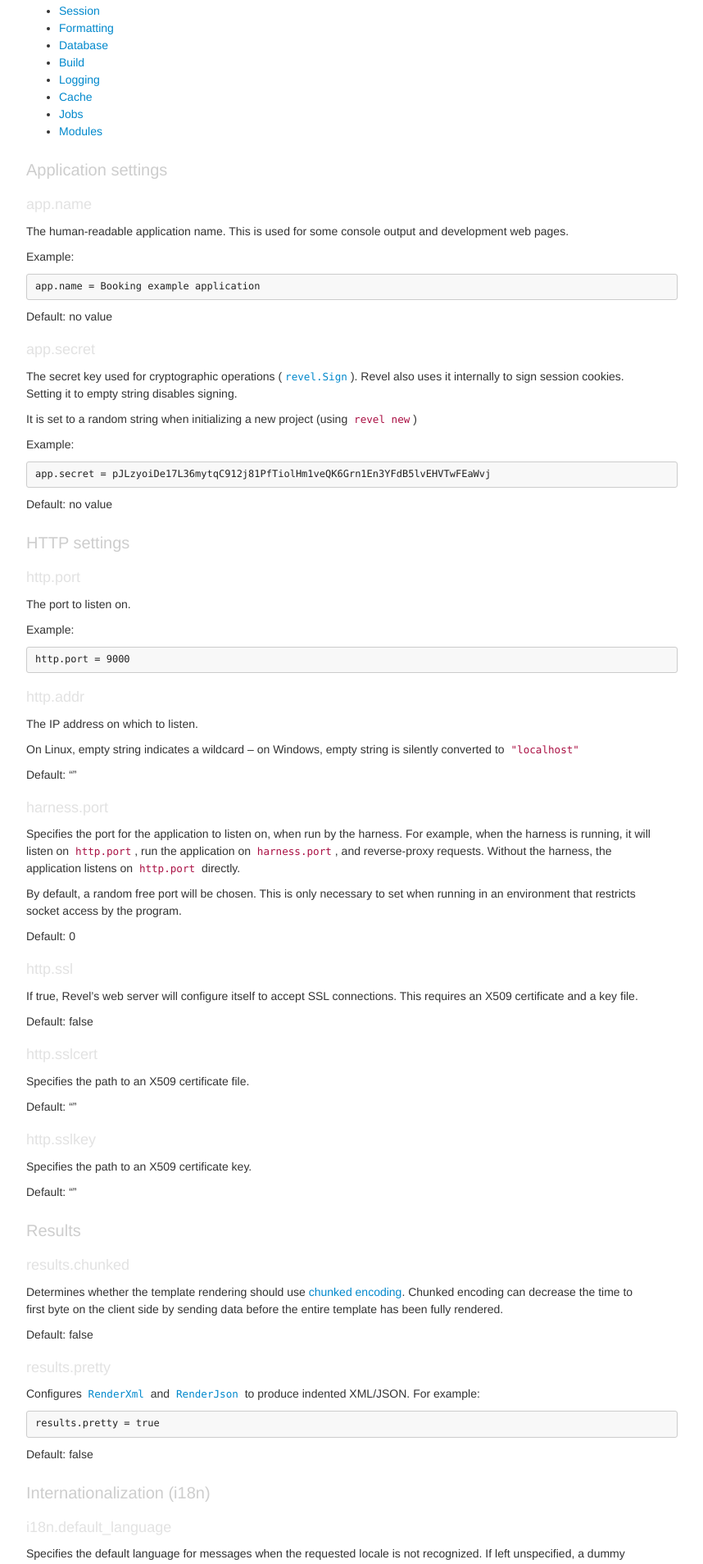
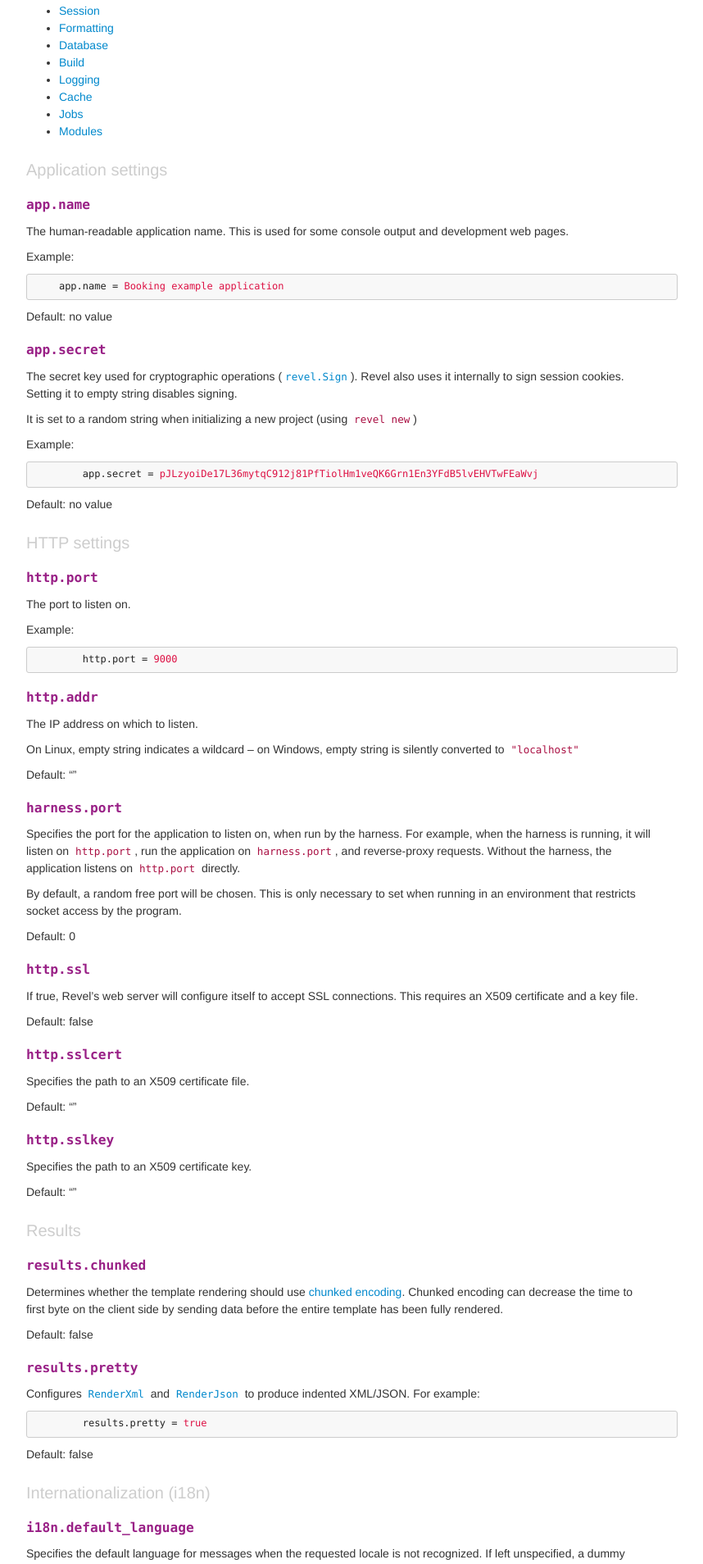
Before and after one commit to revel/revel.github.io, a Jekyll site: the page built from manual/appconf.md, in a window 1280 px wide. Shown: the part 2284-4192 px from the top of the page at 82% size, without its empty margins (358-1216 px from the left). Built offline with Jekyll 4.4.1, drawn with Linux system fonts in a browser that asks for light colours; nearby versions of some CDN libraries; some of the changed text lies outside the part shown.

Commit message:
tidy some formatting

```diff
--- a/css/revel.3.css
+++ b/css/revel.3.css
@@ -178,6 +178,15 @@ h4 {
     margin-left: 15px;
 }
 
+/* uses mainly on appconf */
+h4 code {
+    font-weight: bold;
+    color: #992086 !important;
+    margin-left: 0;
+    padding-left: 0;
+
+}
+
 .alert {
     margin-left: 30px;
     margin-right: 40px;
--- a/manual/appconf.md
+++ b/manual/appconf.md
@@ -137,19 +137,19 @@ if revel.Config.BoolDefault("myapp.remote_enabled", false) {
 
 ### Application settings
 
-#### app.name
+#### `app.name`
 
 The human-readable application name. This is used for some console output and
 development web pages.
 
 Example:
-
+{% highlight ini %}
     app.name = Booking example application
-
+{% endhighlight %}
 Default: no value
 
 
-#### app.secret
+#### `app.secret`
 
 The secret key used for cryptographic operations
 ([`revel.Sign`](../docs/godoc/util.html#Sign)).  Revel also uses it internally
@@ -158,9 +158,9 @@ to sign session cookies.  Setting it to empty string disables signing.
 It is set to a random string when initializing a new project (using `revel new`)
 
 Example:
-
+{% highlight ini %}
 	app.secret = pJLzyoiDe17L36mytqC912j81PfTiolHm1veQK6Grn1En3YFdB5lvEHVTwFEaWvj
-
+{% endhighlight %}
 Default: no value
 
 
@@ -168,16 +168,16 @@ Default: no value
 
 ### HTTP settings
 
-#### http.port
+#### `http.port`
 
 The port to listen on.
 
 Example:
+{% highlight ini %}
+	http.port = 9000
+{% endhighlight %}
 
-	http.port = 9000
-
-
-#### http.addr
+#### `http.addr`
 
 The IP address on which to listen.
 
@@ -187,7 +187,7 @@ silently converted to `"localhost"`
 Default: ""
 
 
-#### harness.port
+#### `harness.port`
 
 Specifies the port for the application to listen on, when run by the harness.
 For example, when the harness is running, it will listen on `http.port`, run the
@@ -200,7 +200,7 @@ when running in an environment that restricts socket access by the program.
 Default: 0
 
 
-#### http.ssl
+#### `http.ssl`
 
 If true, Revel's web server will configure itself to accept SSL connections. This
 requires an X509 certificate and a key file.
@@ -208,14 +208,14 @@ requires an X509 certificate and a key file.
 Default: false
 
 
-#### http.sslcert
+#### `http.sslcert`
 
 Specifies the path to an X509 certificate file.
 
 Default: ""
 
 
-#### http.sslkey
+#### `http.sslkey`
 
 Specifies the path to an X509 certificate key.
 
@@ -226,7 +226,7 @@ Default: ""
 
 ### Results
 
-#### results.chunked
+#### `results.chunked`
 
 Determines whether the template rendering should use
 [chunked encoding](en.wikipedia.org/wiki/Chunked_transfer_encoding).  Chunked
@@ -237,14 +237,14 @@ Default: false
 
 <a name="results.pretty"></a>
 
-#### results.pretty
+#### `results.pretty`
 
 Configures [`RenderXml`](../docs/godoc/controller.html#RenderXml) and
 [`RenderJson`](../docs/godoc/controller.html#RenderJson) to produce indented
 XML/JSON.  For example:
-
+{% highlight ini %}
 	results.pretty = true
-
+{% endhighlight %}
 Default: false
 
 <a name="Internationalization"></a>
@@ -254,20 +254,20 @@ Default: false
 
 <a name="i18n.default_language"></a>
 
-#### i18n.default_language
+#### `i18n.default_language`
 
 Specifies the default language for messages when the requested locale is not
 recognized.  If left unspecified, a dummy message is returned to those requests.
 
 For example:
-
+{% highlight ini %}
 	i18n.default_language = en
-
+{% endhighlight %}
 Default: ""
 
 <a name="i18n.cookie"></a>
 
-#### i18n.cookie
+#### `i18n.cookie`
 
 Specifies the name of the cookie used to store the user's locale.
 
@@ -281,23 +281,23 @@ Default: "%(cookie.prefix)\_LANG" (see cookie.prefix)
 
 Revel watches your project and supports hot-reload for a number of types of
 source. To enable watching:
-
+{% highlight ini %}
 	watch = true
-
+{% endhighlight %}
 If false, nothing will be watched, regardless of the other `watch.*`
 configuration keys.  (This is appropriate for production deployments)
 
 Default: true
 
 
-#### watch.templates
+#### `watch.templates`
 
 If true, Revel will watch your views for changes and reload them as necessary.
 
 Default: true
 
 
-#### watch.routes
+#### `watch.routes`
 
 If true, Revel will watch your `routes` file for changes and reload as
 necessary.
@@ -305,7 +305,7 @@ necessary.
 Default: true
 
 
-#### watch.code
+#### `watch.code`
 
 If true, Revel will watch your Go code for changes and rebuild your application
 as necessary.  (This runs the harness as a reverse-proxy to the application)
@@ -327,15 +327,15 @@ Revel components use the following cookies by default:
 * REVEL_ERRORS
 
 
-#### cookie.prefix
+#### `cookie.prefix`
 
 Revel uses this property as the prefix for the Revel-produced cookies. This is
 so that multiple REVEL applications can coexist on the same host.
 
 For example,
-
+{% highlight ini %}
 	cookie.prefix = MY
-
+{% endhighlight %}
 would result in the following cookie names:
 
 * MY_SESSION
@@ -356,7 +356,7 @@ Default: "REVEL"
 
 <a name="session.expires"></a>
 
-#### session.expires
+#### `session.expires`
 
 Revel uses this property to set the expiration of the [session](sessionflash.html#Session) cookie.
 Revel uses [ParseDuration](http://golang.org/pkg/time/#ParseDuration) to parse the string.
@@ -372,7 +372,7 @@ the result is not always guaranteed.
 
 <a name="template.delimiters"></a>
 
-#### template.delimiters
+#### `template.delimiters`
 
 Specifies an override for the left and right delimiters used in the templates.
 The delimiters must be specified as "LEFT\_DELIMS RIGHT\_DELIMS"
@@ -387,7 +387,7 @@ Default: "\{\{ \}\}"
 
 <a name="format.date"></a>
 
-#### format.date
+#### `format.date`
 
 Specifies the default date format for the application.  Revel uses this in two places:
 
@@ -398,7 +398,7 @@ Default: "2006-01-02"
 
 <a name="format.datetime"></a>
 
-#### format.datetime
+#### `format.datetime`
 
 Specifies the default datetime format for the application.  Revel uses this in two places:
 
@@ -413,14 +413,14 @@ Default: "2006-01-02 15:04"
 
 ### Database
 
-#### db.import
+#### `db.import`
 
 Specifies the import path of the desired database/sql driver for the db module.
 
 Default: ""
 
 
-#### db.driver
+#### `db.driver`
 
 Specifies the name of the database/sql driver (used in
 [`sql.Open`](http://golang.org/pkg/database/sql/#Open)).
@@ -428,7 +428,7 @@ Specifies the name of the database/sql driver (used in
 Default: ""
 
 
-#### db.spec
+#### `db.spec`
 
 Specifies the data source name of your database/sql database (used in
 [`sql.Open`](http://golang.org/pkg/database/sql/#Open)).
@@ -440,7 +440,7 @@ Default: ""
 
 ### Build
 
-#### build.tags
+#### `build.tags`
 
 [Build tags](http://golang.org/cmd/go/#Compile_packages_and_dependencies) to use
 when building an application.
@@ -464,7 +464,7 @@ The [cache](cache.html) module is a simple interface to a heap or distributed ca
 <a name="cache.expires"></a>
 
 
-#### cache.expires
+#### `cache.expires`
 
 Sets the default duration before cache entries are expired from the cache.  It
 is used when the caller passes the constant `cache.DEFAULT`.
@@ -480,7 +480,7 @@ Default: "1h" (1 hour)
 
 <a name="cache.memcached"></a>
 
-#### cache.memcached
+#### `cache.memcached`
 
 If true, the cache module uses [memcached](http://memcached.org) instead of the
 in-memory cache.
@@ -492,7 +492,7 @@ Default: false
 
 <a name="cache.redis"></a>
 
-#### cache.redis
+#### `cache.redis`
 
 If true, the cache module uses [redis](http://redis.io) instead of the
 in-memory cache.
@@ -501,7 +501,7 @@ Default: false
 
 <a name="cache.hosts"></a>
 
-#### cache.hosts
+#### `cache.hosts`
 
 A comma-separated list of memcached hosts.  Cache entries are automatically
 sharded among available hosts using a deterministic mapping of cache key to host
@@ -532,7 +532,7 @@ jobs.Schedule("cron.schedulename", job)
 
 <a name="jobs.pool"></a>
 
-#### jobs.pool
+#### `jobs.pool`
 
 - The number of jobs allowed to run concurrently.
 - Default is `10`.
@@ -545,7 +545,7 @@ jobs.pool = 4
 
 <a name="jobs.selfconcurrent"></a>
 
-#### jobs.selfconcurrent
+#### `jobs.selfconcurrent`
 
 If `true` (default is `false`), allows a job to run even if previous instances of that job are still in
 progress.
```
Also changed, not shown: manual/modules.md (+4 -2 lines), manual/routing.md (+15 -10 lines).
